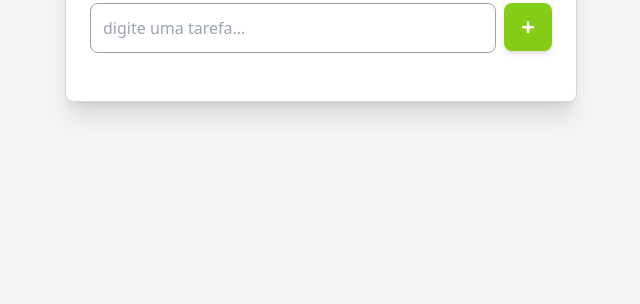
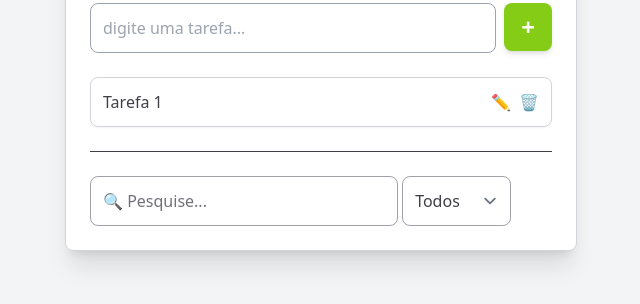
Before and after one commit to liviadmatos/Projetos-de-Software, a plain HTML site: page EsToDoList/htdoprof.html in a window 1280 px wide. Shown: the part 130-434 px from the top of the page, without its empty margins (319-959 px from the left). Drawn offline with nearby package versions, Linux system fonts and the light colour scheme.

Commit message:
feat: lista de tarefas, barra de pesquisa, filtro

```diff
--- a/EsToDoList/htdoprof.html
+++ b/EsToDoList/htdoprof.html
@@ -30,9 +30,35 @@
 
         </div>
 
-        <ul id="lista-tarefas" class="space-y-3">
-            </ul>
+        <ul id="lista-de-tarefas" class="space-y-3">
+    <li class="flex justify-between items-center p-3
+               border border-gray-300 dark:border-zinc-500 rounded-lg shadow-sm
+               cursor-pointer
+               hover:shadow-lg dark:hover:shadow-2xl
+               transition duration-150 ease-in-out">
 
+        <span class="text-zinc-700 flex-grow">Tarefa 1</span>
+
+        <div class="flex space-x-2">
+            <button>✏</button>
+            <button>🗑</button>
+        </div>
+    </li>
+</ul>
+        <hr class="my-6 border-zinc-700 dark:border-zinc-100">
+        <div class="flex-grow relative">
+            <input type="text"
+            id="pesquisa-input"
+            placeholder="🔍 Pesquise..."
+            class="w-2/3 p-3 border border-zinc-400 rounded-lg text-zinc-700 placeholder-zinc-500 focus:outline-none focus:ring-2 focus:ring-blue-500"
+            >
+            <select name="" id="filtro-select"
+            class="p-3 border border-zinc-400 rounded-lg bg-white text-zinc-700 focus:outline-none focus:ring-2 focus:ring-blue-500 ">
+            <option value="todas">Todos</option>
+            <option value="pendentes">Ativos</option>
+            <option value="concluidas">Concluídos</option>
+            </select>
+        </div>
     </main>
 
 </body>
```
